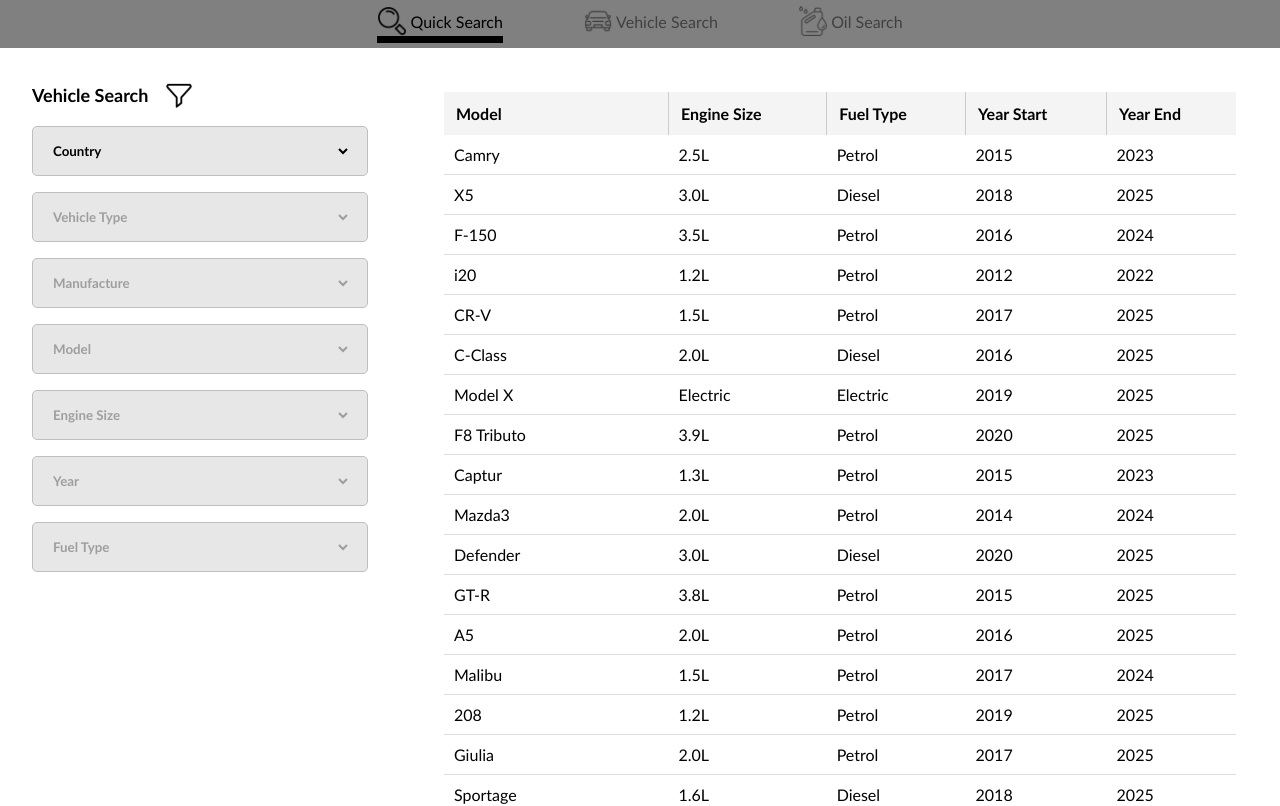
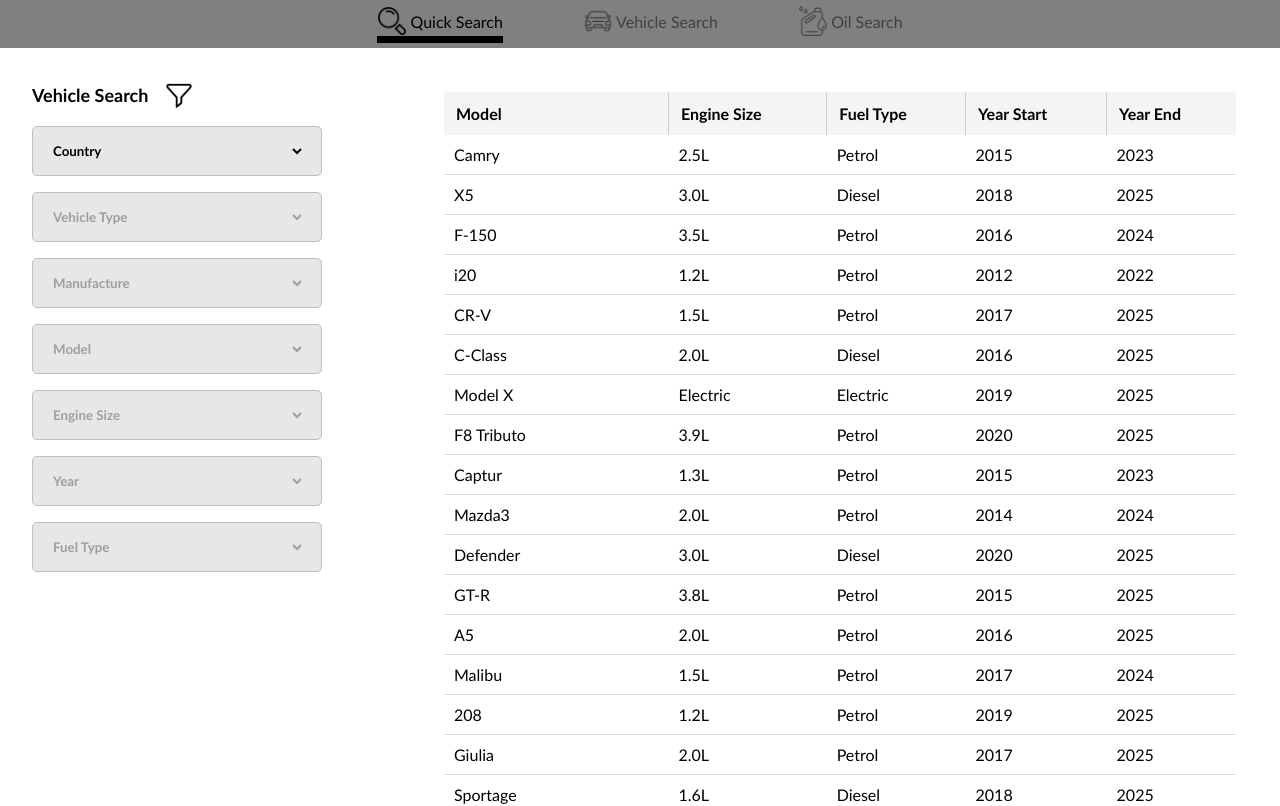
Before and after one commit to SNathan-UNPAR/OilSelector-VehicleSearch, a React (Vite) app: page / in a window 1280 px wide. Shown: the top 806 px of the page. Built offline with nearby package versions, Linux system fonts and the light colour scheme.

Commit message:
Added clear filter button and fixed filter styling

```diff
--- a/src/pages/Filter.tsx
+++ b/src/pages/Filter.tsx
@@ -59,12 +59,14 @@
             <div className='filter-main-container'>
                 <div className='header'>
                     Vehicle Search
-                    <img src="src/assets/filter.svg" alt="" />
+                    <img src="src/assets/filter.svg" alt="" className='filter-icon'/>
                 </div>
 
-               <div className='country-dropdown'>
+                {/* Country Filter */}
+                <div className='dropdown-outer-container'>
+                    <div className='country-dropdown dropdown-inner-container'>
                         <select
-                        className="country-dropdown-container"
+                            className="country-dropdown-container dropdown-select"
                             value={selectedFilters.country || ""}
                             onChange={(e) => onSelect("country", e.target.value)}
                         >
@@ -75,9 +77,19 @@
                         </select>
                     </div>
 
-                <div className='vehicleType-dropdown'>
+                    <img
+                        src="src/assets/exit-button.png"
+                        alt="Clear"
+                        className={`clear-filter-btn ${!selectedFilters.country ? 'hidden' : ''}`}
+                        onClick={() => onSelect("country", "")}
+                    />
+                </div>
+
+                {/* Type Filter */}
+                <div className='dropdown-outer-container'>
+                    <div className='vehicleType-dropdown dropdown-inner-container'>
                         <select
-                        className='vehicleType-dropdown-container'
+                            className='vehicleType-dropdown-container dropdown-select'
                             value={selectedFilters.type || ""}
                             onChange={(e) => onSelect("type", e.target.value)}
                             disabled={!selectedFilters.country}
@@ -89,9 +101,19 @@
                         </select>
                     </div>
 
-                <div className='manufacture-dropdown'>
+                    <img
+                        src="src/assets/exit-button.png"
+                        alt="Clear"
+                        className={`clear-filter-btn ${!selectedFilters.type ? 'hidden' : ''}`}
+                        onClick={() => onSelect("type", "")}
+                    />
+                </div>
+
+                {/* Manufacture/Make Filter */}
+                <div className='dropdown-outer-container'>
+                    <div className='manufacture-dropdown dropdown-inner-container'>
                         <select
-                        className='manufacture-dropdown-container'
+                            className='manufacture-dropdown-container dropdown-select'
                             value={selectedFilters.make || ""}
                             onChange={(e) => onSelect("make", e.target.value)}
                             disabled={!selectedFilters.type}
@@ -103,9 +125,19 @@
                         </select>
                     </div>
 
-                <div className='model-dropdown'>
+                    <img
+                        src="src/assets/exit-button.png"
+                        alt="Clear"
+                        className={`clear-filter-btn ${!selectedFilters.make ? 'hidden' : ''}`}
+                        onClick={() => onSelect("make", "")}
+                    />
+                </div>
+
+                {/* Model Filter */}
+                <div className='dropdown-outer-container'>
+                    <div className='model-dropdown dropdown-inner-container'>
                         <select
-                        className='model-dropdown-container'
+                            className='model-dropdown-container dropdown-select'
                             value={selectedFilters.model || ""}
                             onChange={(e) => onSelect("model", e.target.value)}
                             disabled={!selectedFilters.make}
@@ -117,9 +149,19 @@
                         </select>
                     </div>
 
-                <div className='engineSize-dropdown'>
+                    <img
+                        src="src/assets/exit-button.png"
+                        alt="Clear"
+                        className={`clear-filter-btn ${!selectedFilters.model ? 'hidden' : ''}`}
+                        onClick={() => onSelect("model", "")}
+                    />
+                </div>
+
+                {/* Engine Filter */}
+                <div className='dropdown-outer-container'>
+                    <div className='engineSize-dropdown dropdown-inner-container'>
                         <select
-                        className='engineSize-dropdown-container'
+                            className='engineSize-dropdown-container dropdown-select'
                             value={selectedFilters.engine || ""}
                             onChange={(e) => onSelect("engine", e.target.value)}
                             disabled={!selectedFilters.model}
@@ -131,9 +173,19 @@
                         </select>
                     </div>
 
-                <div className='year-dropdown'>
+                    <img
+                        src="src/assets/exit-button.png"
+                        alt="Clear"
+                        className={`clear-filter-btn ${!selectedFilters.engine ? 'hidden' : ''}`}
+                        onClick={() => onSelect("engine", "")}
+                    />
+                </div>
+
+                {/* Year filter */}
+                <div className='dropdown-outer-container'>
+                    <div className='year-dropdown dropdown-inner-container'>
                         <select
-                        className='year-dropdown-container'
+                            className='year-dropdown-container dropdown-select'
                             value={selectedFilters.year || ""}
                             onChange={(e) => onSelect("year", Number(e.target.value))}
                             disabled={!selectedFilters.model}
@@ -145,9 +197,19 @@
                         </select>
                     </div>
 
-                <div className='fuelType-dropdown'>
+                    <img
+                        src="src/assets/exit-button.png"
+                        alt="Clear"
+                        className={`clear-filter-btn ${!selectedFilters.year ? 'hidden' : ''}`}
+                        onClick={() => onSelect("year", "")}
+                    />
+                </div>
+
+                {/* Fuel filter */}
+                <div className='dropdown-outer-container'>
+                    <div className='fuelType-dropdown dropdown-inner-container'>
                         <select
-                        className='fuelType-dropdown-container'
+                            className='fuelType-dropdown-container dropdown-select'
                             value={selectedFilters.fuel || ""}
                             onChange={(e) => onSelect("fuel", e.target.value)}
                             disabled={!selectedFilters.model}
@@ -159,6 +221,14 @@
                         </select>
                     </div>
 
+                    <img
+                        src="src/assets/exit-button.png"
+                        alt="Clear"
+                        className={`clear-filter-btn ${!selectedFilters.fuel ? 'hidden' : ''}`}
+                        onClick={() => onSelect("fuel", "")}
+                    />
+                </div>
+
             </div>
         </>
     )
--- a/src/style/Filter.css
+++ b/src/style/Filter.css
@@ -2,6 +2,77 @@
     display: flex;
     flex-direction: column;
     gap: 1rem;
+}
+
+.filter-icon {
+    width: 30px;
+    height: 30px;
+}
+
+.dropdown-img{
+    display: flex;
+    justify-content: center;
+    align-items: center;
+
+}
+
+.clear-filter-btn {
+    cursor: pointer;
+    margin-left: 10px;
+    width: 20px;
+    height: 20px;
+    transition: transform 0.2s;
+    opacity: 0.5;
+    flex-shrink: 0;
+    /* box-sizing: content-box; */
+    padding: 4px;
+}
+
+.clear-filter-btn:hover {
+    transform: scale(1.1);
+}
+
+.clear-filter-btn.hidden {
+    visibility: hidden;
+    pointer-events: none;
+}
+
+.dropdown-outer-container {
+    display: flex;
+    flex-direction: row;
+    align-items: center;
+    width: 90%;
+}
+
+.dropdown-inner-container {
+    display: flex;
+    margin-left: 2rem;
+    height: 3rem;
+    flex-direction: row;
+    background-color: #e7e7e7;
+    border-radius: 5px;
+    padding-left: 1rem;
+    padding-right: 1rem;
+    border: 1px;
+    border-style: solid;
+    border-color: rgb(192, 190, 190);
+    align-items: center;
+    flex-grow: 1;
+    width: auto;
+}
+
+.dropdown-select {
+    display: flex;
+    width: 100%;
+    flex-grow: 1;
+    min-width: 0;
+    border: 0;
+    background-color: #e7e7e7;
+    flex-direction: row;
+    justify-content: center;
+    align-items: center;
+    font-weight: bold;
+    height: 100%;
 }
 
 .header {
@@ -14,225 +85,3 @@
     font-weight: bolder;
     font-size: large;
 }
-
-.country-dropdown {
-    display: flex;
-    margin-left: 2rem;
-    margin-right: 2rem;
-    height: 3rem;
-    flex-direction: row;
-    background-color: #e7e7e7;
-    border-radius: 5px;
-    padding-left: 1rem;
-    padding-right: 1rem;
-    border: 1px;
-    border-style: solid;
-    border-color: rgb(192, 190, 190);
-}
-
-.country-dropdown-container {
-    display: flex;
-    min-width: 100%;
-    border: 0;
-    background-color: #e7e7e7;
-    flex-direction: row;
-    justify-content: center;
-    align-items: center;
-    font-weight: bold;
-}
-
-.country-dropdown-container option {
-    display: flex;
-}
-
-.vehicleType-dropdown {
-    display: flex;
-    margin-left: 2rem;
-    margin-right: 2rem;
-    height: 3rem;
-    flex-direction: row;
-    background-color: #e7e7e7;
-    border-radius: 5px;
-    padding-left: 1rem;
-    padding-right: 1rem;
-    border: 1px;
-    border-style: solid;
-    border-color: rgb(192, 190, 190);
-}
-
-.vehicleType-dropdown-container {
-    display: flex;
-    min-width: 100%;
-    border: 0;
-    background-color: #e7e7e7;
-    flex-direction: row;
-    justify-content: center;
-    align-items: center;
-    font-weight: bold;
-}
-
-.vehicleType-dropdown-container option {
-    display: flex;
-}
-
-.manufacture-dropdown {
-    display: flex;
-    margin-left: 2rem;
-    margin-right: 2rem;
-    height: 3rem;
-    flex-direction: row;
-    background-color: #e7e7e7;
-    border-radius: 5px;
-    padding-left: 1rem;
-    padding-right: 1rem;
-    border: 1px;
-    border-style: solid;
-    border-color: rgb(192, 190, 190);
-}
-
-.manufacture-dropdown-container {
-    display: flex;
-    min-width: 100%;
-    border: 0;
-    background-color: #e7e7e7;
-    flex-direction: row;
-    justify-content: center;
-    align-items: center;
-    font-weight: bold;
-}
-
-.manufacture-dropdown-container option {
-    display: flex;
-}
-
-.model-dropdown {
-    display: flex;
-    margin-left: 2rem;
-    margin-right: 2rem;
-    height: 3rem;
-    flex-direction: row;
-        background-color: #e7e7e7;
-    border-radius: 5px;
-    padding-left: 1rem;
-    padding-right: 1rem;
-    border: 1px;
-    border-style: solid;
-    border-color: rgb(192, 190, 190);
-}
-
-.model-dropdown-container {
-    display: flex;
-    min-width: 100%;
-    border: 0;
-    background-color: #e7e7e7;
-    flex-direction: row;
-    justify-content: center;
-    align-items: center;
-    font-weight: bold;
-}
-
-.model-dropdown-container option {
-    display: flex;
-}
-
-.engineSize-dropdown {
-    display: flex;
-    margin-left: 2rem;
-    margin-right: 2rem;
-    height: 3rem;
-    flex-direction: row;
-    background-color: #e7e7e7;
-    border-radius: 5px;
-    padding-left: 1rem;
-    padding-right: 1rem;
-    border: 1px;
-    border-style: solid;
-    border-color: rgb(192, 190, 190);
-}
-
-.engineSize-dropdown-container {
-    display: flex;
-    min-width: 100%;
-    border: 0;
-    background-color: #e7e7e7;
-    flex-direction: row;
-    justify-content: center;
-    align-items: center;
-    font-weight: bold;
-}
-
-.engineSize-dropdown-container option {
-    display: flex;
-}
-
-.year-dropdown {
-    display: flex;
-    margin-left: 2rem;
-    margin-right: 2rem;
-    height: 3rem;
-    flex-direction: row;
-    background-color: #e7e7e7;
-    border-radius: 5px;
-    padding-left: 1rem;
-    padding-right: 1rem;
-    border: 1px;
-    border-style: solid;
-    border-color: rgb(192, 190, 190);
-}
-
-.year-dropdown-container {
-    display: flex;
-    min-width: 100%;
-    border: 0;
-    background-color: #e7e7e7;
-    flex-direction: row;
-    justify-content: center;
-    align-items: center;
-    font-weight: bold;
-}
-
-.year-dropdown-container option {
-    display: flex;
-}
-
-.fuelType-dropdown {
-    display: flex;
-    margin-left: 2rem;
-    margin-right: 2rem;
-    height: 3rem;
-    flex-direction: row;
-    background-color: #e7e7e7;
-    border-radius: 5px;
-    padding-left: 1rem;
-    padding-right: 1rem;
-    border: 1px;
-    border-style: solid;
-    border-color: rgb(192, 190, 190);
-}
-
-.fuelType-dropdown-container {
-    display: flex;
-    min-width: 100%;
-    border: 0;
-    background-color: #e7e7e7;
-    flex-direction: row;
-    justify-content: center;
-    align-items: center;
-    font-weight: bold;
-}
-
-.fuelType-dropdown-container option {
-    display: flex;
-}
-
-.filter-main-container img {
-    width: 30px;
-    height: 30px;
-}
-
-.dropdown-img{
-    display: flex;
-    justify-content: center;
-    align-items: center;
-
-}
```
Also changed, not shown: src/assets/exit-button.png (added). Lines whose indentation alone changed are shown as unchanged.
